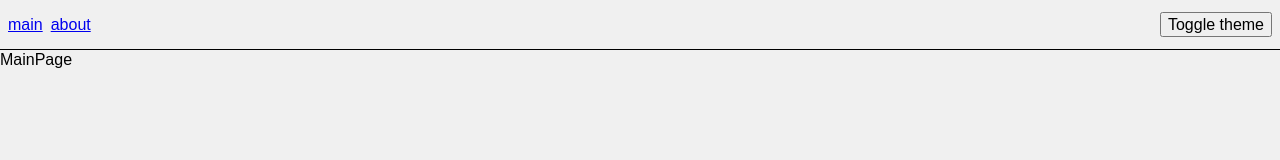
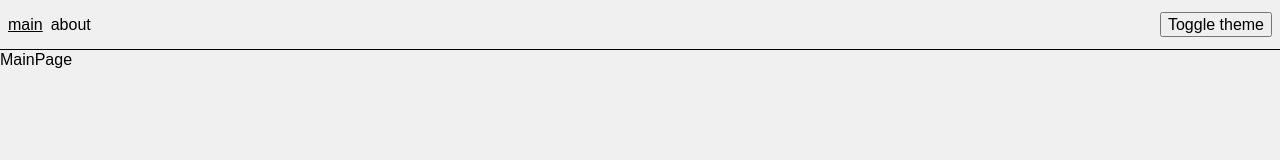
Before and after one commit to kstokken99/core, a React app: page / in a window 1280 px wide. Shown: the top 160 px of the page. Built offline with nearby package versions, Linux system fonts and the light colour scheme.

Commit message:
feat: 📦 Link component

```diff
--- a/src/components/Navbar/Navbar.tsx
+++ b/src/components/Navbar/Navbar.tsx
@@ -1,5 +1,5 @@
-import { Link } from "react-router-dom";
 import { useTheme } from "@/providers/theme";
+import { Link } from "@/components/ui";
 import { AppRoutes, routePaths } from "@/constants";
 import { cn } from "@/utils";
 
--- /dev/null
+++ b/src/components/ui/Link/Link.module.scss
@@ -0,0 +1,12 @@
+.root {
+    color: var(--primary-color);
+    text-decoration: none;
+
+    &:hover {
+        text-decoration: underline;
+    }
+
+    &.active {
+        text-decoration: underline;
+    }
+}
--- /dev/null
+++ b/src/components/ui/Link/Link.tsx
@@ -0,0 +1,33 @@
+import { LinkProps, Link as RouterLink, useLocation } from "react-router-dom";
+import { cn } from "@/utils";
+
+import styles from "./Link.module.scss";
+
+interface AppLinkProps extends LinkProps {
+  to: string;
+  children: React.ReactNode;
+  className?: string;
+}
+
+export const Link: React.FC<AppLinkProps> = ({
+  to,
+  children,
+  className,
+  ...props
+}) => {
+  const { pathname } = useLocation();
+  const isActive =
+    to === "/"
+      ? pathname === "/"
+      : pathname === to || pathname.startsWith(to + "/");
+
+  return (
+    <RouterLink
+      to={to}
+      className={cn(styles.root, className, { [styles.active]: isActive })}
+      {...props}
+    >
+      {children}
+    </RouterLink>
+  );
+};
--- /dev/null
+++ b/src/components/ui/index.ts
@@ -0,0 +1 @@
+export * from "./Link/Link";
```
